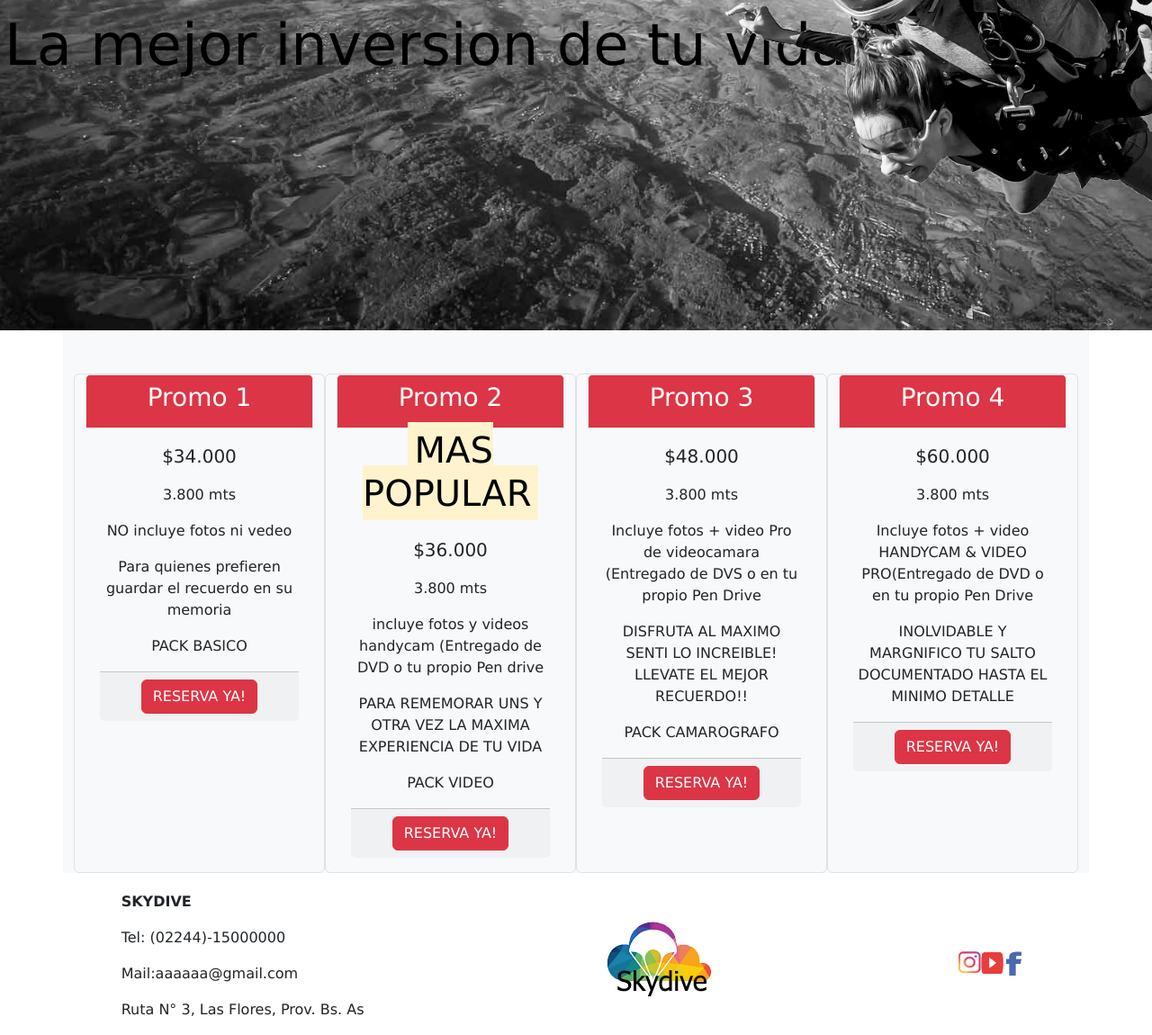
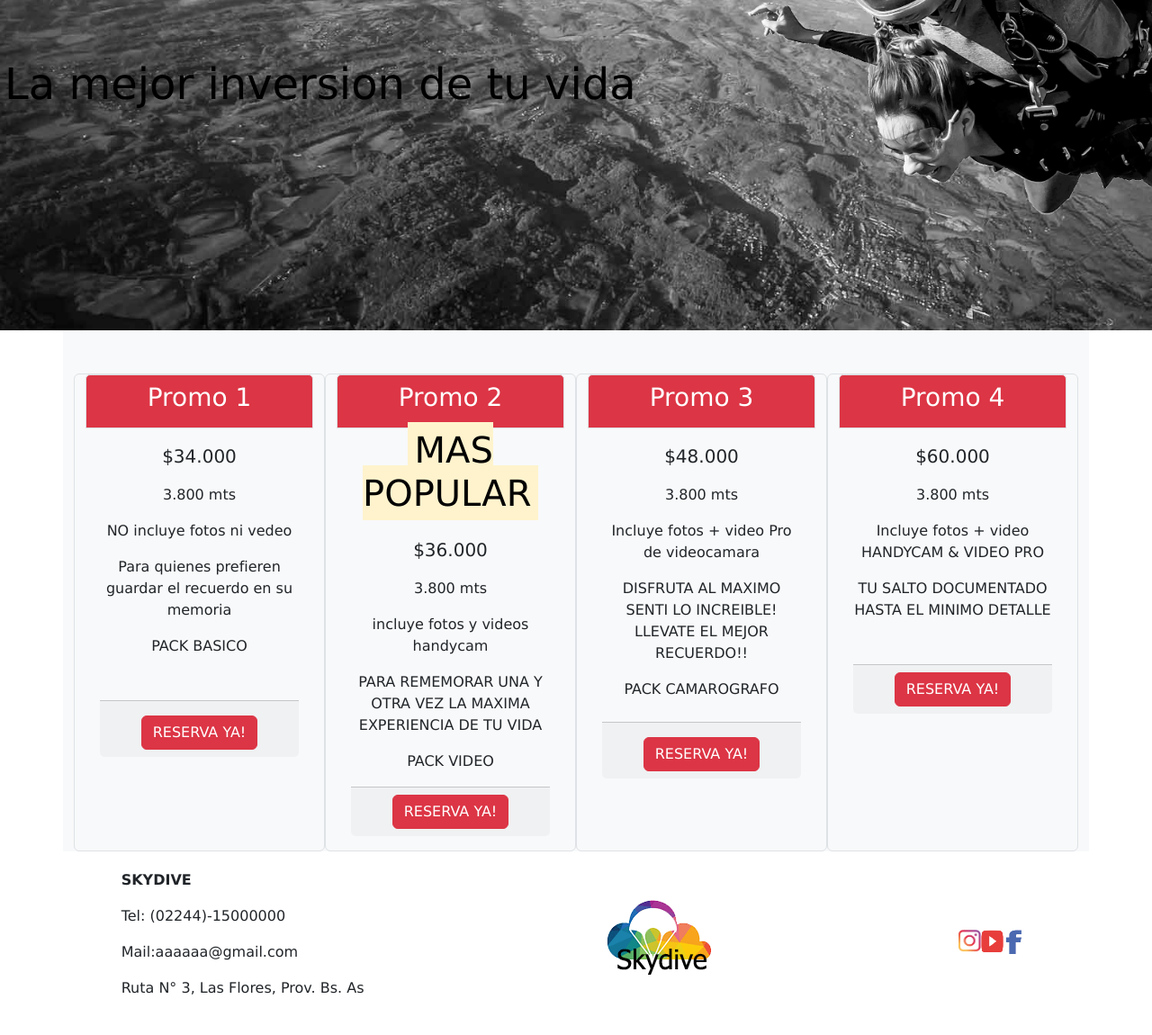
Before and after one commit to Evepe/tercera_preentrega_pereyra, a website: page promociones.html in a window 1280 px wide. Shown: the part 433-1583 px from the top of the page at 90% size. After the commit the page ends 1559 px from the top, so only its background shows below. Drawn offline with nearby package versions, Linux system fonts and the light colour scheme.

Commit message:
fin mod.promociones

```diff
--- a/SCSS/pages/_promociones.scss
+++ b/SCSS/pages/_promociones.scss
@@ -1,5 +1,5 @@
-
-.promociones_main_principal {
+.promociones {
+    &_main_principal {
         background-image: url("../imagenes/promociones_background_mobile.png");
         background-attachment: fixed;
         @include parallax;
@@ -11,11 +11,12 @@
             display: grid;
             grid-template-columns: repeat(3, 1fr);
             grid-template-rows: repeat(3, 1fr);
-        overflow:hidden;
+            gap: toRem(50);
+            overflow: hidden;
         }
 
         &_title {
-        color: map-get($map: $palette, $key:"light" );
+            color: map-get($map: $palette, $key: "light");
             font-size: 2.5em;
             font-weight: bold;
             padding-left: 5px;
@@ -23,14 +24,14 @@
             margin-top: 70px;
 
             @media (min-width: 767px) {
-            color: map-get($map: $palette, $key:"dark" );
                 font-size: toRem(70);
-            margin-bottom: toRem(150);;
+                margin-top: toRem(100);
+                margin-bottom: toRem(25);
 
             }
 
             @media (min-width:992px) {
-            color: map-get($map: $palette, $key:"dark" );
+                color: map-get($map: $palette, $key: "dark");
                 font-size: 7em;
                 grid-row-start: 1;
                 grid-row-end: 3;
@@ -40,7 +41,7 @@
         }
 
         &_paragraph {
-        color: map-get($map: $palette, $key:"light" );
+            color: map-get($map: $palette, $key: "light");
             font-size: 1.5em;
             width: 100%;
             margin-top: 0%;
@@ -48,19 +49,19 @@
             padding-left: 5px;
 
             @media (min-width:767px) {
-            color: map-get($map: $palette, $key:"dark" );
                 font-size: toRem(40);
                 margin-bottom: toRem(100);
 
             }
 
             @media (min-width:992px) {
-            color: map-get($map: $palette, $key:"dark" );
-            font-size: 4em;
+                color: map-get($map: $palette, $key: "dark");
+                font-size: 3em;
                 grid-row-start: 2;
                 grid-row-end: 4;
                 grid-column-start: 1;
                 grid-column-end: 3;
+                margin-top: toRem(70);
             }
         }
 
@@ -82,3 +83,4 @@
             }
         }
     }
+}
--- a/promociones.html
+++ b/promociones.html
@@ -49,7 +49,7 @@
     </header>
     <!-- fin header -->
     <!-- inicio Main -->
-    <main>
+    <main class="promociones">
         <div class="promociones_main_principal">
             <h1 class="promociones_main_principal_title"> PROMOCIONES Y TARIFAS</h1>
             <h2 class="promociones_main_principal_paragraph">La mejor inversion de tu vida</h2>
@@ -59,7 +59,7 @@
         </div>
         <!-- Fin contenido principal -->
         <!--Inicia contenido tarifa-->
-        <div class="container row mx-auto pt-5 muted bg-light tarifas">
+        <div class="container row mx-auto pt-5 muted bg-light tarifas promociones_promo_uno">
             <div class="card col-lg border bg-light text-center">
                 <div class="card-header border bg-danger text-white">
                     <h3 class="promo_uno_title">Promo 1</h3>
@@ -69,8 +69,8 @@
                     <p class="promo_uno_paragraph_altura">3.800 mts</p>
                     <p>NO incluye fotos ni vedeo</p>
                     <p>Para quienes prefieren guardar el recuerdo en su memoria</p>
-                    <p>PACK BASICO</p>
-                    <div class="card-footer promo_uno_cta">
+                    <p class="mb-1">PACK BASICO</p>
+                    <div class="card-footer pt-3 mt-5 promo_uno_cta">
                         <button type="button" class="btn btn-danger">
                             RESERVA YA! </button>
                     </div>
@@ -88,8 +88,8 @@
                 <div class="card-body promo_dos_paragraph">
                     <p class="lead">$36.000</p>
                     <p>3.800 mts</p>
-                    <p>incluye fotos y videos handycam (Entregado de DVD o tu propio Pen drive</p>
-                    <p>PARA REMEMORAR UNS Y OTRA VEZ LA MAXIMA EXPERIENCIA DE TU VIDA</p>
+                    <p>incluye fotos y videos handycam </p>
+                    <p>PARA REMEMORAR UNA Y OTRA VEZ LA MAXIMA EXPERIENCIA DE TU VIDA</p>
                     <p>PACK VIDEO</p>
                     <div class="card-footer promo_dos_cta">
                         <button type="button" class="btn btn-danger">RESERVA YA!</button>
@@ -103,12 +103,12 @@
                 <div class="card-body promo_tres_paragraph">
                     <p class="lead promo_tres_paragraph_valor">$48.000</p>
                     <p class="promo_tres_paragraph_altura">3.800 mts</p>
-                    <p>Incluye fotos + video Pro de videocamara (Entregado de DVS o en tu propio Pen Drive
+                    <p>Incluye fotos + video Pro de videocamara
                     </p>
 
                     <p>DISFRUTA AL MAXIMO SENTI LO INCREIBLE! LLEVATE EL MEJOR RECUERDO!!</p>
                     <p>PACK CAMAROGRAFO</p>
-                    <div class="card-footer promo_tres_cta">
+                    <div class="card-footer pt-3 mt-4 promo_tres_cta">
                         <button type="button" class="btn btn-danger">RESERVA YA!</button>
                     </div>
                 </div>
@@ -120,10 +120,9 @@
                 <div class="card-body promo_cuatro_paragraph">
                     <p class="lead promo_cuatro_paragraph_valor">$60.000</p>
                     <p class="promo_cuatro_paragraph_altura">3.800 mts</p>
-                    <p>Incluye fotos + video HANDYCAM & VIDEO PRO(Entregado de DVD o en tu propio
-                        Pen Drive</p>
-                    <p>INOLVIDABLE Y MARGNIFICO TU SALTO DOCUMENTADO HASTA EL MINIMO DETALLE</p>
-                    <div class="card-footer promo_cuatro_cta">
+                    <p>Incluye fotos + video HANDYCAM & VIDEO PRO</p>
+                    <p> TU SALTO DOCUMENTADO HASTA EL MINIMO DETALLE</p>
+                    <div class="card-footer pt-2 mt-5 promo_cuatro_cta">
                         <button type="button" class="btn btn-danger">RESERVA YA!</button>
                     </div>
                 </div>
```
Also changed, not shown: CSS/styles.css. Lines whose indentation alone changed are shown as unchanged.
